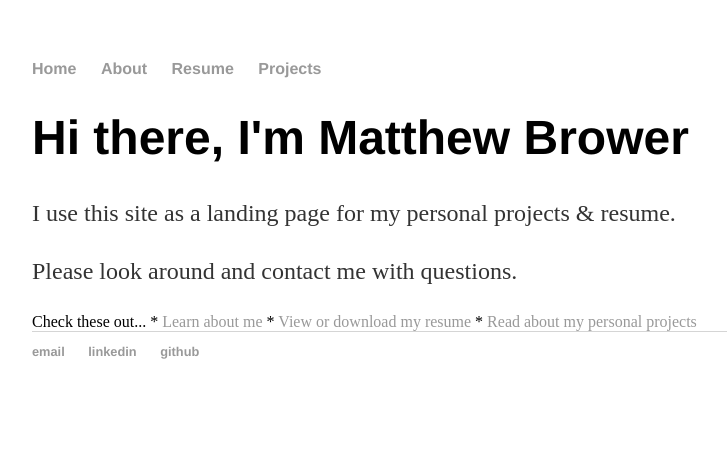
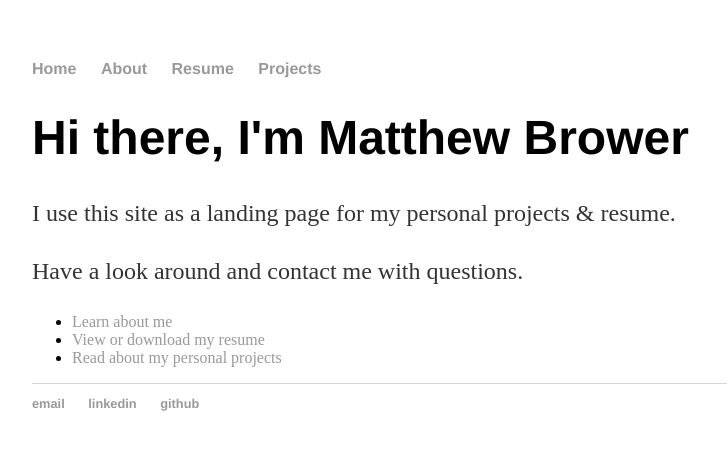
Before and after one commit to MatthewBrower/matthewbrower.github.io, a Jekyll site: the page built from index.html, in a window 1280 px wide. Shown: the top 450 px of the page, without its empty margins (160-887 px from the left). Built offline with Jekyll 4.4.1, drawn with Linux system fonts in a browser that asks for light colours.

Commit message:
Cleaned up summary

```diff
--- a/index.html
+++ b/index.html
@@ -6,12 +6,11 @@ title: Matthew Brower
 	<h1>Hi there, I'm Matthew Brower</h1>
 	<p>I use this site as a landing page for my personal projects &amp; resume.</p>
 
-	<p>Please look around and contact me with questions. </p>
+	<p>Have a look around and contact me with questions. </p>
 
-		Check these out...
-
-		* <a href="/about">Learn about me</a>
-		* <a href="/resume">View or download my resume</a>
-		* <a href="/blog">Read about my personal projects</a>
-
+		<ul>
+			<li><a href="/about">Learn about me</a></li>
+			<li><a href="/resume">View or download my resume</a></li>
+			<li><a href="/blog">Read about my personal projects</a></li>
+		</ul>
 </div><!-- /.blurb -->
```
